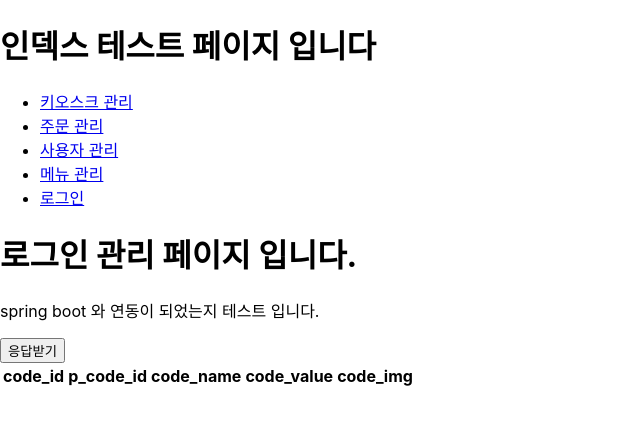
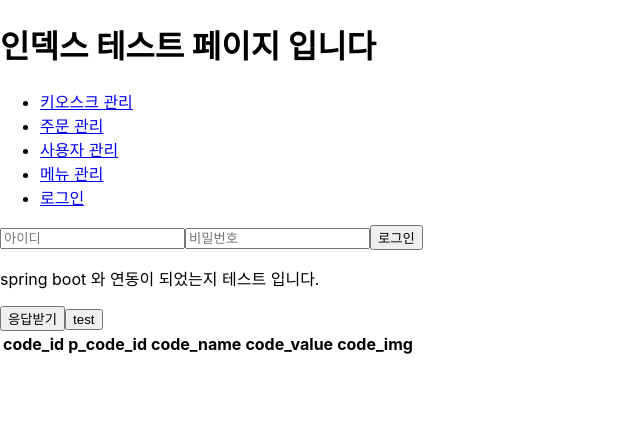
Before and after one commit to acornkiosk/flower_front, a React (Create React App) app: page /login in a window 1280 px wide. Shown: the top 424 px of the page, without its empty margins (0-640 px from the left). Built offline with nearby package versions, Linux system fonts and the light colour scheme.

Commit message:
로그인 기능 구현중

```diff
--- a/package.json
+++ b/package.json
@@ -8,11 +8,16 @@
     "@testing-library/user-event": "^13.5.0",
     "axios": "^1.6.7",
     "bootstrap": "^5.3.3",
+    "cdbreact": "^1.5.18",
+    "classnames": "^2.5.1",
+    "jsontokens": "^4.0.1",
     "react": "^18.2.0",
     "react-bootstrap": "^2.10.1",
     "react-dom": "^18.2.0",
+    "react-redux": "^9.1.0",
     "react-router-dom": "^6.22.1",
     "react-scripts": "5.0.1",
+    "redux": "^5.0.1",
     "web-vitals": "^2.1.4"
   },
   "scripts": {
--- a/src/App.js
+++ b/src/App.js
@@ -11,6 +11,11 @@ import User from './components/user/User';
 
 function App() {
   const [common,setCommon] = useState([])
+  const [isLogin, setIsLogin] = useState(false);
+  const handleLogin = () => {
+    setIsLogin(true);
+  };
+
   return (
     <div className="container">
       <h1>인덱스 테스트 페이지 입니다</h1>
@@ -19,14 +24,15 @@ function App() {
         <li><Link to="/order">주문 관리</Link></li>
         <li><Link to="/user">사용자 관리</Link></li>
         <li><Link to="/menu">메뉴 관리</Link></li>
-        <li><Link to="/login">로그인</Link></li>
+        {isLogin ? null : <li><Link to="/login">로그인</Link></li>}
       </ul>
       <Routes>
+        <Route path="/" Component={null} />
         <Route path='/kiosk' Component={Kiosk}/>
         <Route path='/order' Component={Order}/>
         <Route path='/user' Component={User}/>
         <Route path='/menu' Component={Menu}/>
-        <Route path='/login' Component={Login}/>
+        <Route path='/login' element={<Login isLogin={isLogin} handleLogin={handleLogin} />} />
       </Routes>
       <p>spring boot 와 연동이 되었는지 테스트 입니다.</p>
       <button onClick={() => {
@@ -37,13 +43,22 @@ function App() {
             setCommon(res.data.list)
           })
       }}>응답받기</button>
+      <button onClick={()=>{
+        axios.get("/test")
+        .then(res=>{
+          console.log(res.data)
+        })
+      }}> test
+      </button>
       <table>
         <thead>
-          <th>code_id</th>
-          <th>p_code_id</th>
-          <th>code_name</th>
-          <th>code_value</th>
-          <th>code_img</th>
+          <tr>
+            <th>code_id</th>
+            <th>p_code_id</th>
+            <th>code_name</th>
+            <th>code_value</th>
+            <th>code_img</th>
+          </tr>
         </thead>
         <tbody>
           {common.map(item =>
--- a/src/components/login/login.js
+++ b/src/components/login/login.js
@@ -1,9 +1,110 @@
+import axios from 'axios';
+import { decodeToken } from 'jsontokens';
+import React, { useEffect, useState } from 'react';
+import { useDispatch } from 'react-redux';
+
 function Login() {
-  return (
-    <div>
-      <h1>로그인 관리 페이지 입니다.</h1>
-    </div>
-  )
+
+  axios.defaults.baseURL = process.env.PUBLIC_URL
+
+  const [isLogin, setIsLogin] = useState(false);
+  // useState를 사용하여 각각의 input 필드의 값을 저장합니다.
+  const [loginError, setLoginError] = useState('');
+  const [state, setState] = useState({})
+  const [id, setId] = useState('');
+  const dispatch = useDispatch()
+
+  useEffect(() => {
+    if (localStorage.token) {
+      //토큰을 디코딩
+      const result = decodeToken(localStorage.token);
+      console.log(result)
+      //초단위
+      const expTime = result.payload.exp * 1000; // *1000 을 해서 ms 단위로 만들고
+      //현재시간
+      const now = new Date().getTime();
+      //만일 유효기간이 만료 되었다면
+      if (expTime < now) {
+        dispatch({ type: "SET_LOGIN", payload: false })
+      } else {//유효기간이 만료 되지 않았다면 로그인된 상태라고 간주!
+        dispatch({ type: "SET_LOGIN", payload: true })
+        dispatch({ type: "UPDATE_USER", payload: result.payload.sub })
+        //axios 의 header 에 인증정보를 기본으로 가지고 갈수 있도록 설정
+        axios.defaults.headers.common["Authorization"] = "Bearer+" + localStorage.token
+        setIsLogin(true);
+        setId(result.payload.sub);
+      }
+    }
+  }, [])
+
+  // 로그인 버튼을 클릭할 때 실행되는 함수입니다.
+  const handleLogin = () => {
+    // Axios를 사용하여 Spring Boot와 통신합니다.
+    axios.post("/api/auth", state)
+      .then(res => {
+        // 로그인이 성공했을 때 처리하는 로직을 작성합니다.
+        console.log('로그인 성공:', res.data);
+        localStorage.token = res.data
+        const result = decodeToken(localStorage.token)
+        const id = result.payload.sub
+        dispatch({ type: "UPDATE_USER", payload: id })
+        dispatch({ type: "SET_LOGIN", payload: true })
+        axios.defaults.headers.common["Authorization"] = "Bearer+" + localStorage.token
+        setIsLogin(true);
+        setId(id);
+      })
+      .catch(error => {
+        // 로그인이 실패했을 때 처리하는 로직을 작성합니다.
+        console.error('로그인 실패:', error);
+        setLoginError('아이디 혹은 비밀번호가 틀려요!');
+      });
+  };
+
+  const handleLogout = () => {
+    //localStorage 에 저장된 토큰 삭제
+    delete localStorage.token
+    //store 의 상태 바꾸기
+    dispatch({ type: "SET_LOGIN", payload: false })
+    delete axios.defaults.headers.common["Authorization"]
+    setIsLogin(false);
+    setId('');
+  }
+
+  //input 요소에 문자열을 입력했을때 호출되는 함수
+  const handleChange = (e) => {
+    setState({
+      ...state,
+      [e.target.name]: e.target.value
+    })
+  }
+
+
+  if (isLogin) {
+    return (
+      <div>
+        <p> <strong>{id}</strong> 님 로그인중... <button onClick={handleLogout}>로그아웃</button></p>
+      </div>
+    );
+  } else {
+    return (
+      <div>
+        <input
+          type="text"
+          placeholder="아이디"
+          name="id"
+          onChange={(e) => handleChange(e)}
+        />
+        <input
+          type="password"
+          placeholder="비밀번호"
+          name="password"
+          onChange={(e) => handleChange(e)}
+        />
+        <button onClick={handleLogin}>로그인</button>
+        {loginError && <div>{loginError}</div>}
+      </div>
+
+    )
+  }
 }
-
-export default Login
+  export default Login;
--- a/src/index.js
+++ b/src/index.js
@@ -1,17 +1,54 @@
 import React from 'react';
 import ReactDOM from 'react-dom/client';
 import './index.css';
+// App.js 를 import 해서
 import App from './App';
 import reportWebVitals from './reportWebVitals';
+//라우터를 사용할 준비
 import { BrowserRouter } from 'react-router-dom';
+// legacy_createStore 를 createStore 라는 이름으로 사용하기 (store 를 만들 함수)
+import { legacy_createStore as createStore } from 'redux';
+// store(저장소) 공급자
+import { Provider } from 'react-redux';
 
+//store 에서 관리될 초기 상태값
+const initialState={
+  userName:null,
+  isLogin:false
+}
+
+//reducer 함수
+const reducer = (state=initialState, action)=>{
+  let newState
+  //state 와 action 을 전달 받아서 새로운 state 를 리턴해 주면 된다
+  if(action.type === "UPDATE_USER"){
+    newState = {
+      ...state,
+      userName:action.payload
+    }
+  }else if(action.type === "SET_LOGIN"){
+    newState ={
+      ...state,
+      isLogin:action.payload //boolean 값으로 전달될 예정
+    }
+  }else{
+    newState=state
+  }
+  return newState
+}
+//reducer 함수를 인자로 전달하면서 store(저장소) 를 만들어준다
+const store = createStore(reducer)
+
+//id 가 root 인 곳에 UI 출력하기
 const root = ReactDOM.createRoot(document.getElementById('root'));
 root.render(
-  <React.StrictMode>
+  <Provider store={store}>
     <BrowserRouter>
-      <App />
+      <React.StrictMode>
+        <App />
+      </React.StrictMode>
     </BrowserRouter>
-  </React.StrictMode>
+  </Provider>
 );
 
 // If you want to start measuring performance in your app, pass a function
```
Also changed, not shown: 1 other file (tests, documents, lock files or other folders).
